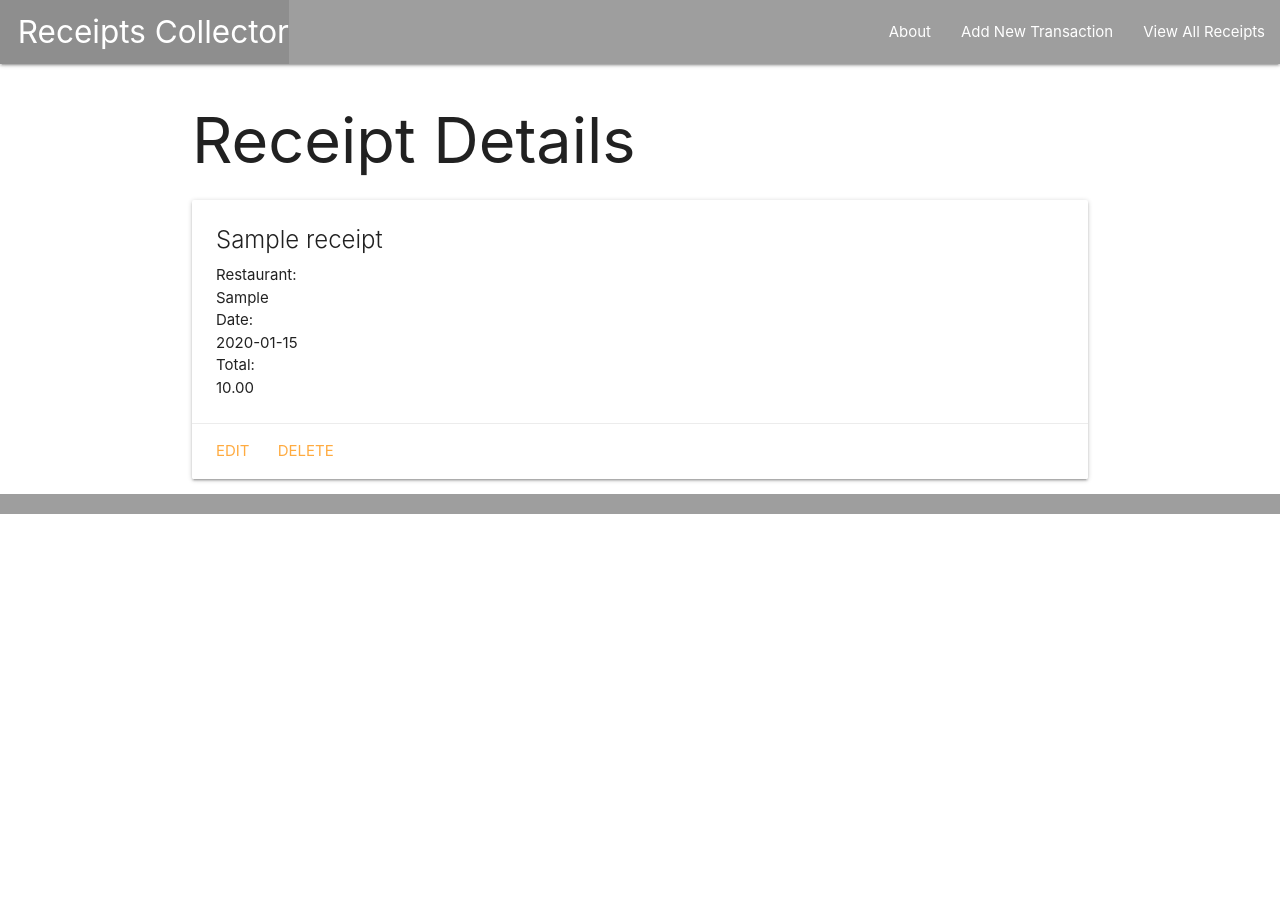
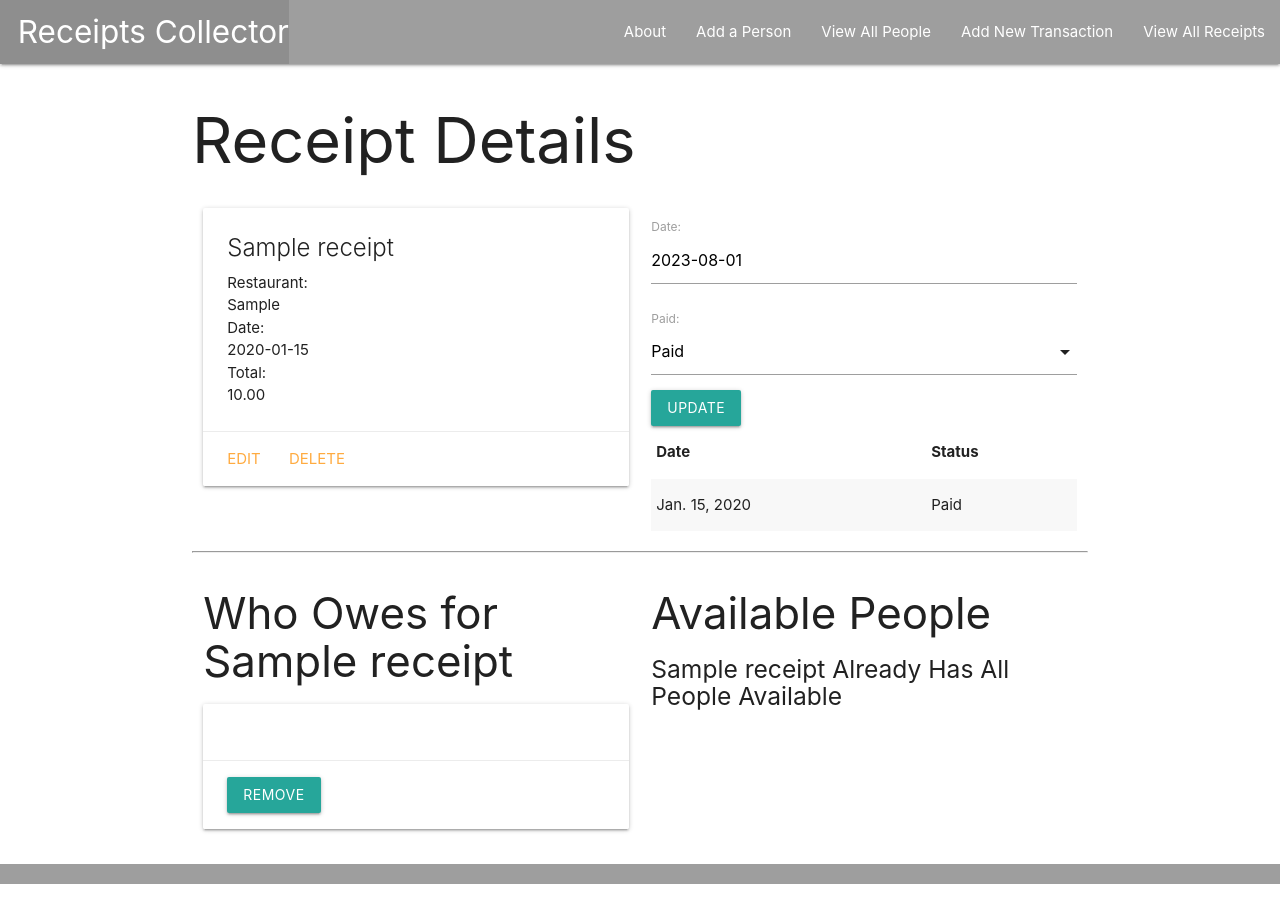
Before and after one commit to Asianous/receipts-collector, a Django app: page /receipts/1/ in a window 1280 px wide. Before the commit the page ends 514 px from the top, so only its background shows below. Run offline with Django 4.2, Linux system fonts and the light colour scheme; tables that the repository leaves empty hold one stand-in row (values such as "Sample post").

Commit message:
completed lab pt 3 and pt 4

```diff
--- a/main_app/admin.py
+++ b/main_app/admin.py
@@ -1,5 +1,7 @@
 from django.contrib import admin
-from .models import Receipt
+from .models import Receipt, Expense, People
 
 # Register your models here.
 admin.site.register(Receipt)
+admin.site.register(Expense)
+admin.site.register(People)
--- /dev/null
+++ b/main_app/forms.py
@@ -0,0 +1,7 @@
+from django.forms import ModelForm
+from .models import Expense
+
+class ExpenseForm(ModelForm):
+    class Meta:
+        model = Expense
+        fields = ['date', 'paid']
--- a/main_app/models.py
+++ b/main_app/models.py
@@ -1,16 +1,46 @@
 from django.db import models
 from django.urls import reverse
 
+PAID = (
+  ('P', 'Paid'),
+  ('N', 'Not Paid Yet')
+)
+
+class People(models.Model):
+  name = models.CharField(max_length=100)
+
+  def __str__(self):
+    return self.name
+
+
+  def get_absolute_url(self):
+    return reverse('people_detail', kwargs={'pk': self.id})
 
 # Create your models here.
 class Receipt(models.Model):
   name = models.CharField(max_length=100, null=True)
   restaurant = models.CharField(max_length=100)
-  date = models.DateField(auto_now=False)
+  datepick = models.DateField(auto_now=False)
   total = models.DecimalField(max_digits=6, decimal_places=2)
+  people = models.ManyToManyField(People)
 
   def __str__(self):
     return f'{self.name} ({self.id})'
 
   def get_absolute_url(self):
     return reverse('detail', kwargs={'receipt_id': self.id})
+
+class Expense(models.Model):
+  paid = models.CharField(
+    max_length=1,
+    choices=PAID,
+    default=[1][0]
+  )
+  date = models.DateField('Date')
+
+  receipt = models.ForeignKey(
+    Receipt, on_delete=models.CASCADE
+  )
+
+  def __str__(self):
+    return f"{self.get_paid_display()} on {self.date}"
--- a/main_app/templates/base.html
+++ b/main_app/templates/base.html
@@ -20,6 +20,8 @@
         </ul>
         <ul class="right">
           <li><a href="{% url 'about' %}">About</a></li>
+          <li><a href="{% url 'people_create' %}">Add a Person</a></li>
+          <li><a href="{% url 'people_index' %}">View All People</a></li>
           <li><a href="{% url 'receipt_create' %}">Add New Transaction</a></li>
           <li> <a href="{% url 'index' %}">View All Receipts</a></li>
         </ul>
--- a/main_app/templates/main_app/receipt_form.html
+++ b/main_app/templates/main_app/receipt_form.html
@@ -18,8 +18,9 @@
     {{ form.as_table }}
   </table>
   <input type="submit" value="Submit!" class="btn">
+
   <script>
-  const dateEl = document.getElementById('id_date');
+  const dateEl = document.getElementById('id_datepick');
   M.Datepicker.init(dateEl, {
     format: 'yyyy-mm-dd',
     defaultDate: new Date(),
--- a/main_app/templates/receipts/detail.html
+++ b/main_app/templates/receipts/detail.html
@@ -2,12 +2,13 @@
 {% block content %}
 
 <h1>Receipt Details</h1>
-
+<div class="row">
+  <div class="col s6">
     <div class="card">
       <div class="card-content">
         <span class="card-title">{{ receipt.name }}</span>
         <p>Restaurant: {{ receipt.restaurant|linebreaks }}</p>
-    <p>Date: {{ receipt.date|linebreaks }}</p>
+        <p>Date: {{ receipt.datepick|linebreaks }}</p>
         <p>Total: {{ receipt.total|linebreaks }}</p>
       </div>
       <div class="card-action">
@@ -15,5 +16,86 @@
         <a href="{% url 'receipt_delete' receipt.id %}">Delete</a>
       </div>
     </div>
+  </div>
+  <div class="col s6">
+    <form action="{% url 'add_expense' receipt.id %}" method="POST">
+    {% csrf_token %}
+    <!-- Render the inputs -->
+    {{ expense_form.as_p }}
+    <input type="submit" class="btn" value="Update">
+  </form>
+    <table class="striped">
+      <thead>
+        <tr><th>Date</th><th>Status</th></tr>
+      </thead>
+      <tbody>
+        {% for expense in receipt.expense_set.all %}
+        <tr>
+          <td>{{expense.date}}</td>
+          <td>{{expense.get_paid_display}}</td>
+        </tr>
+        {% endfor %}
+      </tbody>
+    </table>
+  </div>
+</div>
 
+<hr>
+<div class="row">
+  <div class="col s6">
+    <h3>Who Owes for {{ receipt.name }}</h3>
+    {% if receipt.people.count %}
+      {% for person in receipt.people.all %}
+        <div class="card">
+          <div class="card-content">
+            <span class="card-title">
+          </div>
+          <div class="card-action">
+            <form action="{% url 'unassoc_people' receipt.id people.id %}" method="POST">
+              {% csrf_token %}
+              <button type="submit" class="btn">Remove</button>
+            </form>
+          </div>
+        </div>
+      {% endfor %}
+    {% else %}
+      <h5>No People</h5>
+    {% endif %}
+  </div>
+  <!-- Available People will come after this line -->
+  <div class="col s6">
+    <h3>Available People</h3>
+    {% if people.count %}
+      {% for person in people.all %}
+        <div class="card">
+          <div class="card-content">
+            <span class="card-title">{{ person.name }}</span>
+          </div>
+          <div class="card-action">
+            <form action="{% url 'assoc_people' receipt.id people.id %}" method="POST">
+              {% csrf_token %}
+              <button type="submit" class="btn">Add</button>
+            </form>
+          </div>
+        </div>
+      {% endfor %}
+    {% else %}
+      <h5>{{receipt.name}} Already Has All People Available</h5>
+    {% endif %}
+  </div>
+</div>
+
+<script>
+  const dateEl = document.getElementById('id_date');
+M.Datepicker.init(dateEl, {
+  format: 'yyyy-mm-dd',
+  defaultDate: new Date(),
+  setDefaultDate: true,
+  autoClose: true
+});
+
+  const selectEl = document.getElementById('id_paid');
+  M.FormSelect.init(selectEl);
+
+</script>
 {% endblock %}
--- a/main_app/urls.py
+++ b/main_app/urls.py
@@ -9,4 +9,13 @@
   path('receipts/create/', views.ReceiptCreate.as_view(), name='receipt_create'),
   path('receipts/<int:pk>/update/', views.ReceiptUpdate.as_view(), name='receipt_update'),
   path('receipts/<int:pk>/delete/', views.ReceiptDelete.as_view(), name='receipt_delete'),
+  path('receipts/<int:receipt_id>/add_expense/', views.add_expense, name='add_expense'),
+  path('receipt/<int:receipt_id>/assoc_people/<int:people_id>/', views.assoc_people, name='assoc_people'),
+  path('receipt/<int:receipt_id>/unassoc_people/<int:people_id>/', views.unassoc_people, name='unassoc_people'),
+  path('people/', views.PeopleList.as_view(), name='people_index'),
+  path('people/<int:pk>/', views.PersonDetail.as_view(), name='people_detail'),
+  path('people/create/', views.PersonCreate.as_view(), name='people_create'),
+  path('people/<int:pk>/update', views.PersonUpdate.as_view(), name='people_update'),
+  path('people/<int:pk>/delete', views.PersonDelete.as_view(), name='people_delete'),
+
 ]
--- a/main_app/views.py
+++ b/main_app/views.py
@@ -1,7 +1,9 @@
-from django.shortcuts import render
-from django.views.generic import CreateView, UpdateView, DeleteView
-from .models import Receipt
+from django.shortcuts import render, redirect
+from django.views.generic.edit import CreateView, UpdateView, DeleteView
+from django.views.generic import ListView, DetailView
+from .models import Receipt, People
 from datetime import date
+from .forms import ExpenseForm
 
 
 # Create your views here.
@@ -19,8 +21,9 @@
 
 def receipts_detail(request, receipt_id):
   receipt = Receipt.objects.get(id=receipt_id)
+  expense_form = ExpenseForm
   return render(request, 'receipts/detail.html', {
-    'receipt': receipt
+    'receipt': receipt, 'expense_form': expense_form
   })
 
 class ReceiptCreate(CreateView):
@@ -34,3 +37,37 @@
 class ReceiptDelete(DeleteView):
   model = Receipt
   success_url = '/receipts'
+
+def add_expense(request, receipt_id):
+  form = ExpenseForm(request.POST)
+  if form.is_valid():
+    new_expense = form.save(commit=False)
+    new_expense.receipt_id = receipt_id
+    new_expense.save()
+    return redirect('detail', receipt_id=receipt_id)
+
+class PeopleList(ListView):
+  model = People
+
+class PersonDetail(DetailView):
+  model = People
+
+class PersonCreate(CreateView):
+  model = People
+  fields = '__all__'
+
+class PersonUpdate(UpdateView):
+  model = People
+  fields = ['name']
+
+class PersonDelete(DeleteView):
+  model = People
+  success_url = '/people'
+
+def assoc_people(request, receipt_id, people_id):
+  Receipt.objects.get(id=receipt_id).people.add(people_id)
+  return redirect('detail', receipt_id=receipt_id)
+
+def unassoc_people(request, receipt_id, people_id):
+  Receipt.objects.get(id=receipt_id).people.remove(receipt_id)
+  return redirect('detail', receipt_id=receipt_id)
```
Also changed, not shown: main_app/templates/main_app/people_confirm_delete.html (added, +13 -0 lines), main_app/templates/main_app/people_detail.html (added, +19 -0 lines), main_app/templates/main_app/people_form.html (added, +19 -0 lines), main_app/templates/main_app/people_list.html (added, +16 -0 lines), main_app/migrations/0008_rename_date_receipt_datepick.py (added), main_app/migrations/0009_expense.py (added), main_app/migrations/0010_people_alter_expense_date.py (added), main_app/migrations/0011_receipt_people.py (added). Lines whose indentation alone changed are shown as unchanged.
